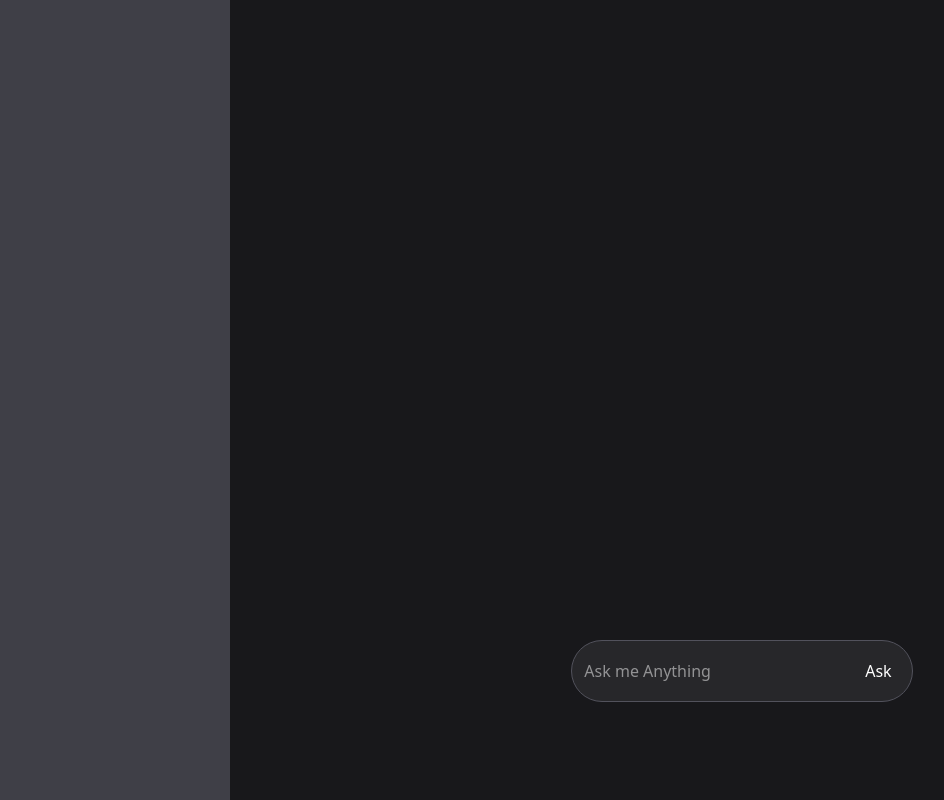
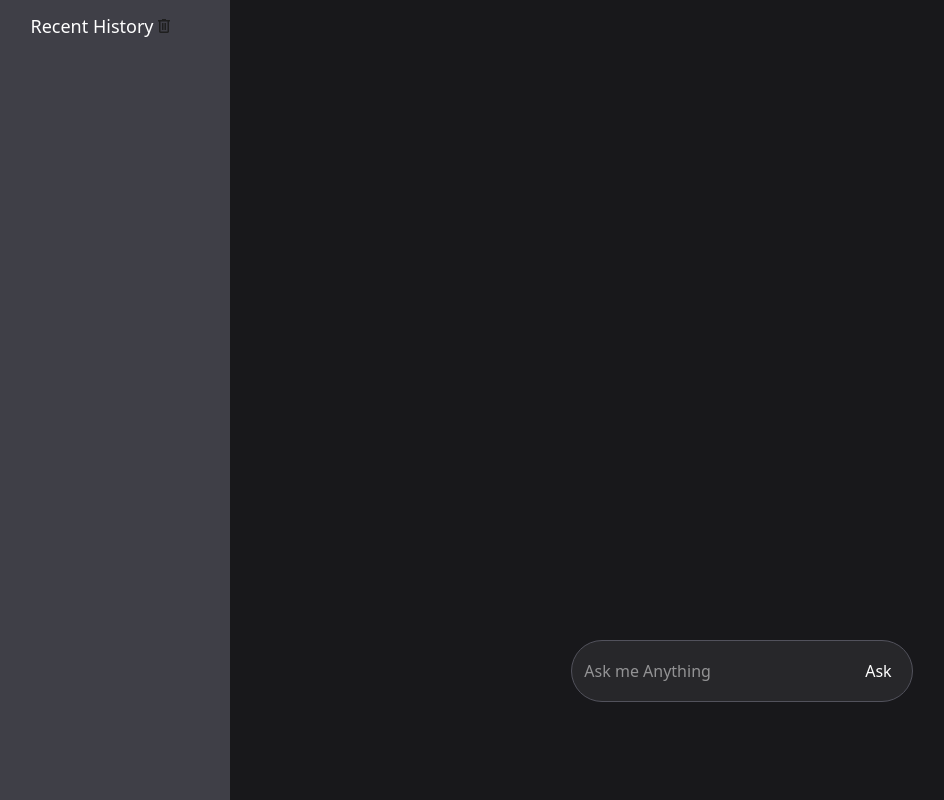
Before and after one commit to Umar71-Developer/react-ai-tool, a React (Vite) app: page / in a window 1280 px wide. Shown: the whole page, without its empty margins (26-970 px from the left). Built offline with nearby package versions, Linux system fonts and the light colour scheme.

Commit message:
step 10 is completed and recent history styling applied and clear history button is made and working properly

```diff
--- a/src/App.jsx
+++ b/src/App.jsx
@@ -48,13 +48,22 @@ function App() {
     ]);
   }
   // console.log(result)
+const clearHistory = () => {
+  localStorage.clear();
+  setRecentHistory([])
+}
 
   return (
     <div className="grid grid-cols-5 h-screen text-center">
       <div className="col-span-1 bg-zinc-700">
-        <ul>
+        <h1 className="text-lg text-white pt-3 flex justify-center items-center"> <span>Recent History</span>
+
+          <button onClick={clearHistory} className="cursor-pointer"><svg xmlns="http://www.w3.org/2000/svg" height="20px" viewBox="0 -960 960 960" width="20px" fill="#1f1f1f"><path d="M312-144q-29.7 0-50.85-21.15Q240-186.3 240-216v-480h-48v-72h192v-48h192v48h192v72h-48v479.57Q720-186 698.85-165T648-144H312Zm336-552H312v480h336v-480ZM384-288h72v-336h-72v336Zm120 0h72v-336h-72v336ZM312-696v480-480Z"/></svg></button>
+        </h1>
+
+        <ul className="text-left overflow-auto">
         {recentHistory && recentHistory.map((item , index) =>
-        <li key={index+Math.random()}>{item}</li>
+        <li className="p-0.5 pl-5 cursor-pointer text-zinc-400 hover:bg-zinc-800 hover:text-zinc-200 truncate" key={index+Math.random()}>{item}</li>
         )}
         </ul>
       </div>
```
